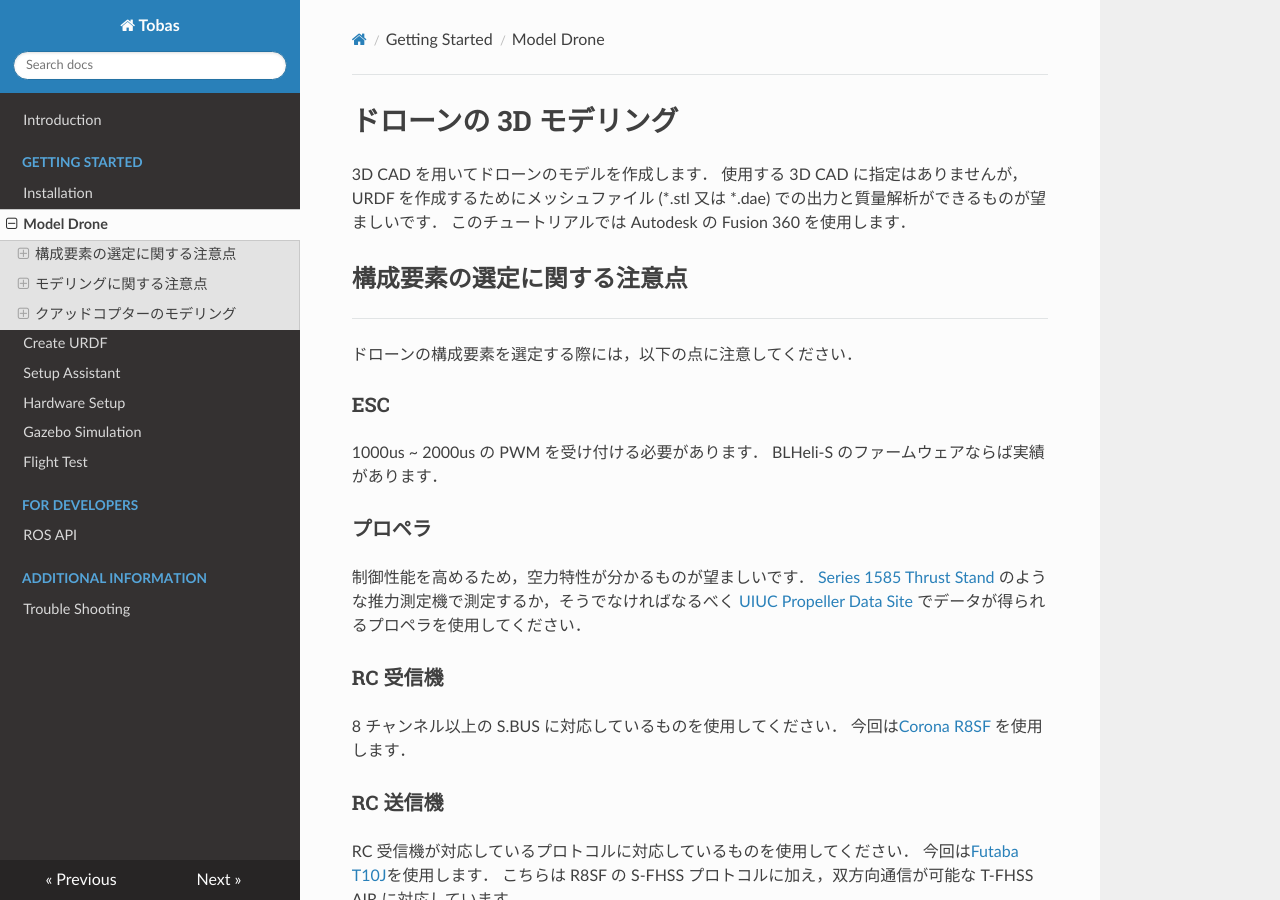
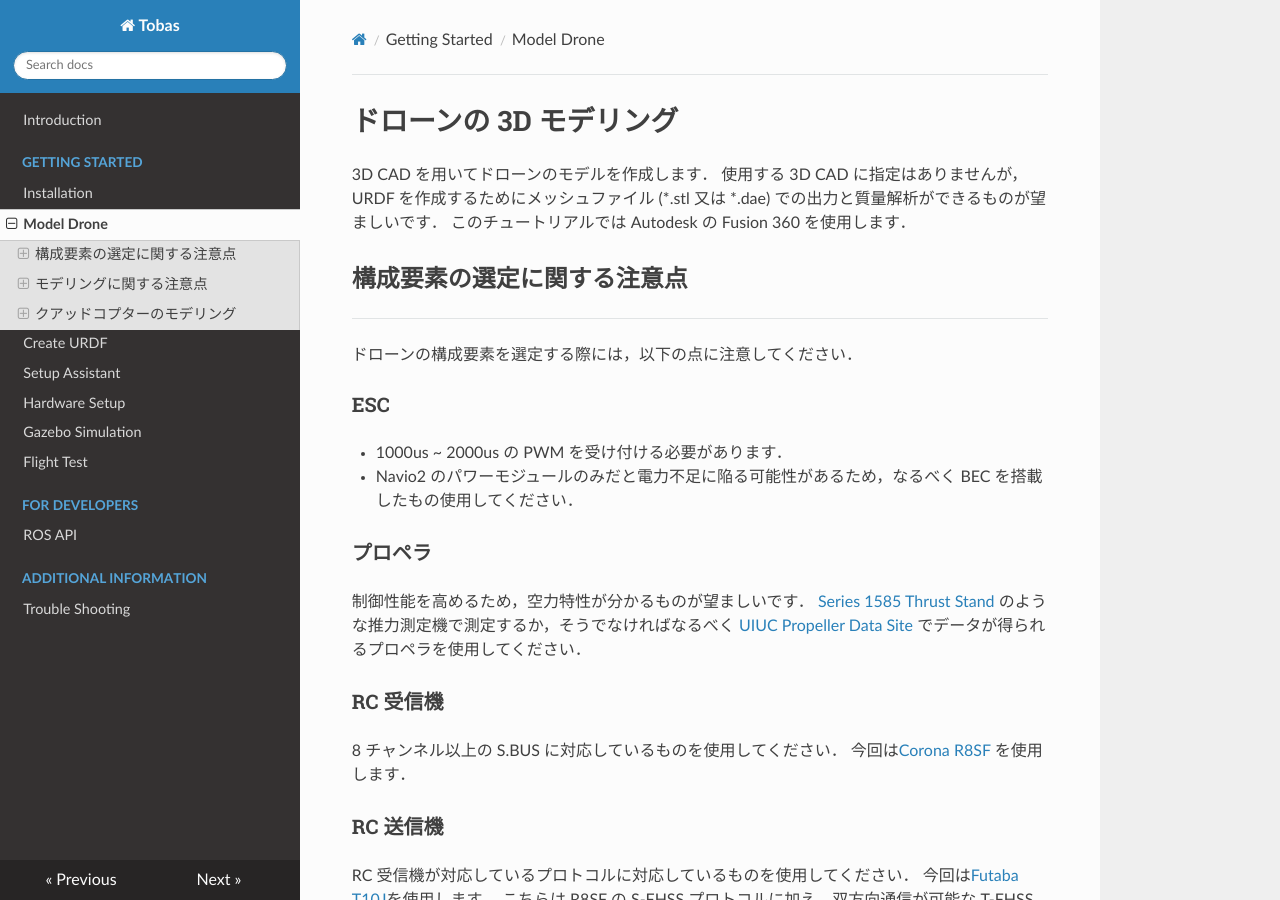
Before and after one commit to TobasFlightControl/tobas_wiki_ja, an MkDocs documentation site: the page built from docs/model_drone.md, in a window 1280 px wide and 900 px high. Built offline with MkDocs 1.6.1, drawn with Linux system fonts in a browser that asks for light colours; nearby versions of some CDN libraries.

Commit message:
edit: model_drone.md

```diff
--- a/docs/model_drone.md
+++ b/docs/model_drone.md
@@ -12,8 +12,8 @@
 
 ### ESC
 
-1000us ~ 2000us の PWM を受け付ける必要があります．
-BLHeli-S のファームウェアならば実績があります．
+- 1000us ~ 2000us の PWM を受け付ける必要があります．
+- Navio2 のパワーモジュールのみだと電力不足に陥る可能性があるため，なるべく BEC を搭載したもの使用してください．
 
 ### プロペラ
 
```
